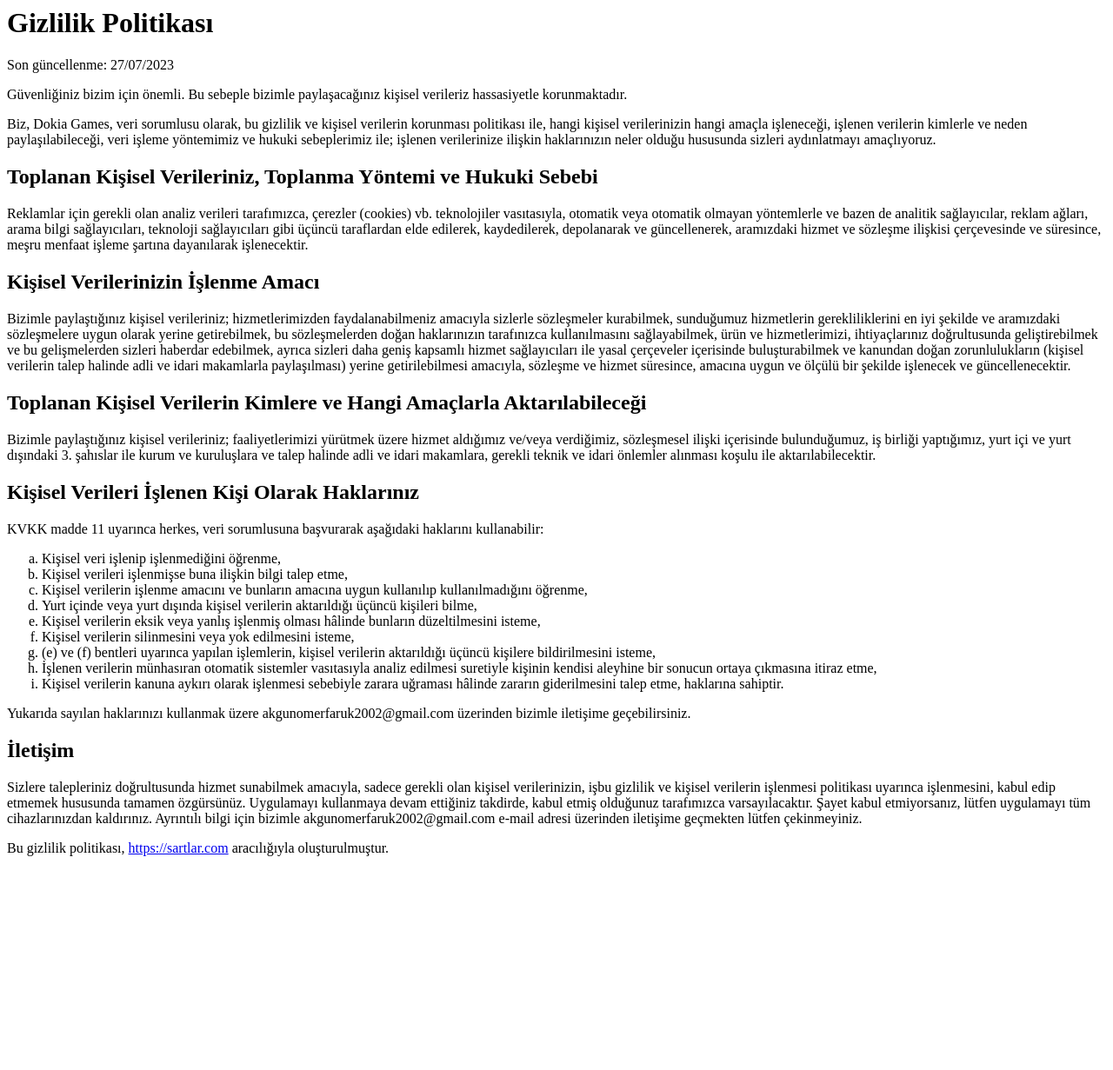
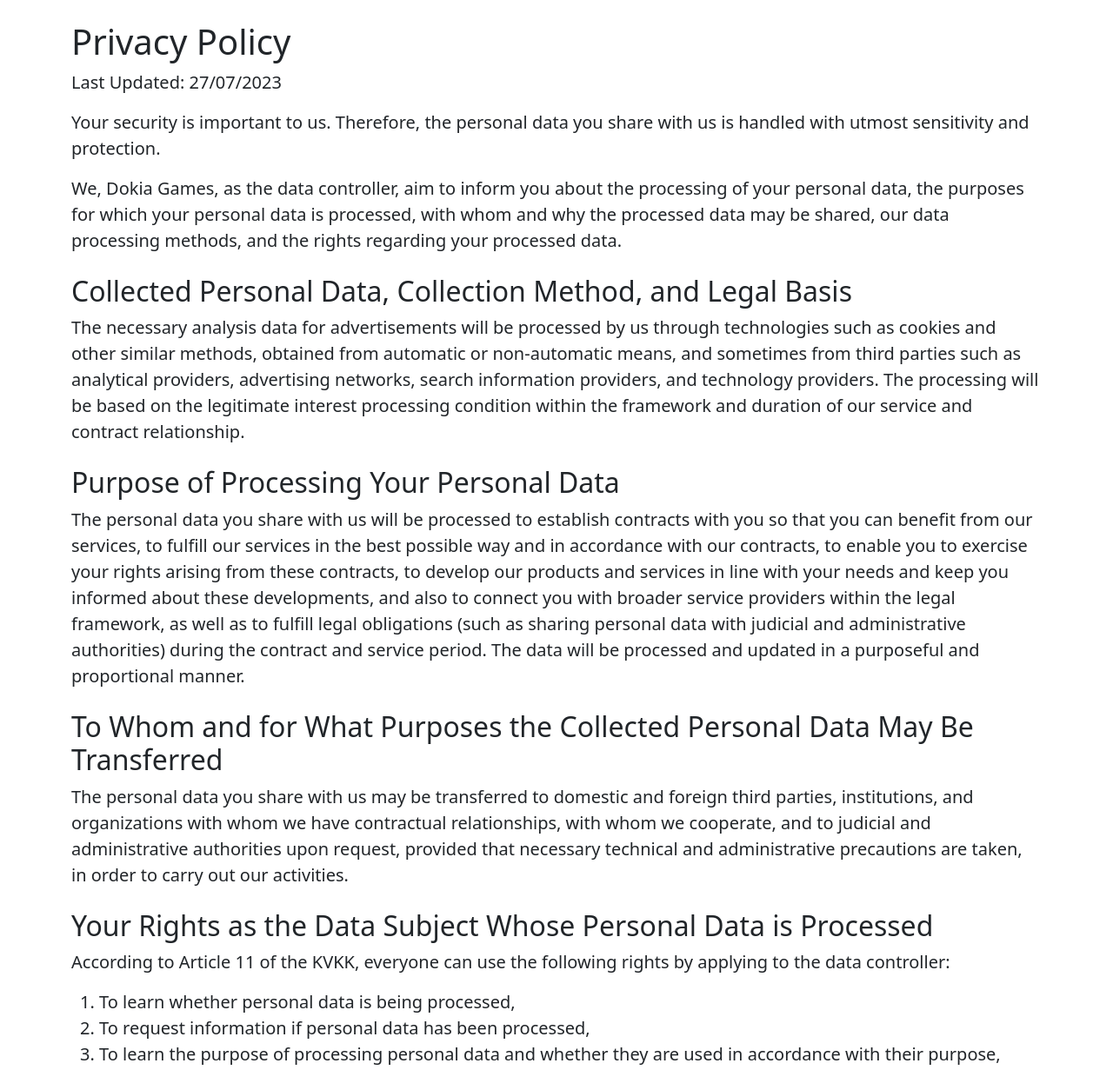
Before and after one commit to RedLighterr/redlighterr.github.io, a plain HTML site: page index.html in a window 1280 px wide. Shown: the top 1231 px of the page at 87% size. Before the commit the page ends 1001 px from the top, so only its background shows below. Drawn offline with nearby package versions, Linux system fonts and the light colour scheme.

Commit message:
Update index.html

```diff
--- a/index.html
+++ b/index.html
@@ -1,61 +1,86 @@
-<h1>Gizlilik Politikası</h1>
-<p>Son güncellenme: 27/07/2023</p>
-<p>
-Güvenliğiniz bizim için önemli. Bu sebeple bizimle paylaşacağınız kişisel verileriz hassasiyetle korunmaktadır.
+<!DOCTYPE html>
+<html lang="en">
+
+<head>
+    <meta charset="UTF-8">
+    <meta name="viewport" content="width=device-width, initial-scale=1.0">
+    <title>Privacy Policy</title>
+    <!-- Add the Bootstrap CSS link here -->
+    <link href="https://cdn.jsdelivr.net/npm/bootstrap@5.3.0-alpha1/dist/css/bootstrap.min.css" rel="stylesheet">
+</head>
+
+<body>
+    <div class="container">
+        <h1 class="mt-4">Privacy Policy</h1>
+        <p class="lead">Last Updated: 27/07/2023</p>
+        <p class="lead">
+            Your security is important to us. Therefore, the personal data you share with us is handled with utmost
+            sensitivity and protection.
         </p>
-<p>
-Biz, Dokia Games, veri sorumlusu olarak, bu gizlilik ve kişisel verilerin korunması politikası ile,
-hangi kişisel verilerinizin hangi amaçla işleneceği, işlenen verilerin kimlerle ve neden paylaşılabileceği,
-veri işleme yöntemimiz ve hukuki sebeplerimiz ile; işlenen verilerinize ilişkin haklarınızın neler
-olduğu hususunda sizleri aydınlatmayı amaçlıyoruz.
+        <p class="lead">
+            We, Dokia Games, as the data controller, aim to inform you about the processing of your personal data, the
+            purposes for which your personal data is processed, with whom and why the processed data may be shared, our
+            data processing methods, and the rights regarding your processed data.
         </p>
-<h2>Toplanan Kişisel Verileriniz, Toplanma Yöntemi ve Hukuki Sebebi</h2>
-<p>
-Reklamlar için gerekli olan analiz verileri tarafımızca,
-çerezler (cookies) vb. teknolojiler vasıtasıyla, otomatik veya otomatik olmayan yöntemlerle
-ve bazen de analitik sağlayıcılar, reklam ağları, arama bilgi sağlayıcıları,
-teknoloji sağlayıcıları gibi üçüncü taraflardan elde edilerek, kaydedilerek,
-depolanarak ve güncellenerek, aramızdaki hizmet ve sözleşme ilişkisi çerçevesinde
-ve süresince, meşru menfaat işleme şartına dayanılarak işlenecektir.
+
+        <h2 class="mt-4">Collected Personal Data, Collection Method, and Legal Basis</h2>
+        <p class="lead">
+            The necessary analysis data for advertisements will be processed by us through technologies such as cookies
+            and other similar methods, obtained from automatic or non-automatic means, and sometimes from third parties
+            such as analytical providers, advertising networks, search information providers, and technology providers.
+            The processing will be based on the legitimate interest processing condition within the framework and
+            duration of our service and contract relationship.
         </p>
-<h2>Kişisel Verilerinizin İşlenme Amacı</h2>
-<p>
-Bizimle paylaştığınız kişisel verileriniz; hizmetlerimizden faydalanabilmeniz
-amacıyla sizlerle sözleşmeler kurabilmek, sunduğumuz hizmetlerin gerekliliklerini
-en iyi şekilde ve aramızdaki sözleşmelere uygun olarak yerine getirebilmek,
-bu sözleşmelerden doğan haklarınızın tarafınızca kullanılmasını sağlayabilmek,
-ürün ve hizmetlerimizi, ihtiyaçlarınız doğrultusunda geliştirebilmek ve bu
-gelişmelerden sizleri haberdar edebilmek, ayrıca sizleri daha geniş kapsamlı hizmet
-sağlayıcıları ile yasal çerçeveler içerisinde buluşturabilmek ve kanundan doğan
-zorunlulukların (kişisel verilerin talep halinde adli ve idari makamlarla paylaşılması)
-yerine getirilebilmesi amacıyla, sözleşme ve hizmet süresince, amacına uygun ve ölçülü bir
-şekilde işlenecek ve güncellenecektir.
+
+        <h2 class="mt-4">Purpose of Processing Your Personal Data</h2>
+        <p class="lead">
+            The personal data you share with us will be processed to establish contracts with you so that you can benefit
+            from our services, to fulfill our services in the best possible way and in accordance with our contracts, to
+            enable you to exercise your rights arising from these contracts, to develop our products and services in line
+            with your needs and keep you informed about these developments, and also to connect you with broader service
+            providers within the legal framework, as well as to fulfill legal obligations (such as sharing personal data
+            with judicial and administrative authorities) during the contract and service period. The data will be
+            processed and updated in a purposeful and proportional manner.
         </p>
-<h2>Toplanan Kişisel Verilerin Kimlere ve Hangi Amaçlarla Aktarılabileceği</h2>
-<p>
-Bizimle paylaştığınız kişisel verileriniz; faaliyetlerimizi yürütmek üzere hizmet
-aldığımız ve/veya verdiğimiz, sözleşmesel ilişki içerisinde bulunduğumuz,
-iş birliği yaptığımız, yurt içi ve yurt dışındaki 3. şahıslar ile kurum ve
-kuruluşlara ve talep halinde adli ve idari makamlara, gerekli teknik ve idari
-önlemler alınması koşulu ile aktarılabilecektir.
+
+        <h2 class="mt-4">To Whom and for What Purposes the Collected Personal Data May Be Transferred</h2>
+        <p class="lead">
+            The personal data you share with us may be transferred to domestic and foreign third parties, institutions,
+            and organizations with whom we have contractual relationships, with whom we cooperate, and to judicial and
+            administrative authorities upon request, provided that necessary technical and administrative precautions are
+            taken, in order to carry out our activities.
         </p>
-<h2>Kişisel Verileri İşlenen Kişi Olarak Haklarınız</h2>
-<p>KVKK madde 11 uyarınca herkes, veri sorumlusuna başvurarak aşağıdaki haklarını kullanabilir:</p>
-<ol type="a">
-<li>Kişisel veri işlenip işlenmediğini öğrenme,</li>
-<li>Kişisel verileri işlenmişse buna ilişkin bilgi talep etme,</li>
-<li>Kişisel verilerin işlenme amacını ve bunların amacına uygun kullanılıp kullanılmadığını öğrenme,</li>
-<li>Yurt içinde veya yurt dışında kişisel verilerin aktarıldığı üçüncü kişileri bilme,</li>
-<li>Kişisel verilerin eksik veya yanlış işlenmiş olması hâlinde bunların düzeltilmesini isteme,</li>
-<li>Kişisel verilerin silinmesini veya yok edilmesini isteme,</li>
-<li>(e) ve (f) bentleri uyarınca yapılan işlemlerin, kişisel verilerin aktarıldığı üçüncü kişilere bildirilmesini isteme,</li>
-<li>İşlenen verilerin münhasıran otomatik sistemler vasıtasıyla analiz edilmesi suretiyle kişinin kendisi aleyhine bir sonucun ortaya çıkmasına itiraz etme,</li>
-<li>Kişisel verilerin kanuna aykırı olarak işlenmesi sebebiyle zarara uğraması hâlinde zararın giderilmesini talep etme, haklarına sahiptir.</li>
+
+        <h2 class="mt-4">Your Rights as the Data Subject Whose Personal Data is Processed</h2>
+        <p class="lead">According to Article 11 of the KVKK, everyone can use the following rights by applying to the data controller:</p>
+        <ol class="lead">
+            <li>To learn whether personal data is being processed,</li>
+            <li>To request information if personal data has been processed,</li>
+            <li>To learn the purpose of processing personal data and whether they are used in accordance with their purpose,</li>
+            <li>To know the third parties to whom personal data is transferred within the country or abroad,</li>
+            <li>To request the correction of personal data if they are incomplete or improperly processed,</li>
+            <li>To request the deletion or destruction of personal data,</li>
+            <li>To request notification to third parties to whom personal data is transferred, about the transactions made
+                under (e) and (f) above,</li>
+            <li>To object to the occurrence of a result against the person by analyzing the processed data exclusively through
+                automated systems,</li>
+            <li>If personal data is processed unlawfully, to demand the remedy of the damage incurred, they have the rights.</li>
         </ol>
-<p>Yukarıda sayılan haklarınızı kullanmak üzere akgunomerfaruk2002@gmail.com üzerinden bizimle iletişime geçebilirsiniz.</p>
-<h2>İletişim</h2>
-<p>
-Sizlere talepleriniz doğrultusunda hizmet sunabilmek amacıyla, sadece gerekli olan kişisel verilerinizin,
-işbu gizlilik ve kişisel verilerin işlenmesi politikası uyarınca işlenmesini, kabul edip etmemek hususunda tamamen özgürsünüz. Uygulamayı kullanmaya devam ettiğiniz takdirde, kabul etmiş olduğunuz tarafımızca varsayılacaktır. Şayet kabul etmiyorsanız, lütfen uygulamayı tüm cihazlarınızdan kaldırınız. Ayrıntılı bilgi için bizimle akgunomerfaruk2002@gmail.com e-mail adresi üzerinden iletişime geçmekten lütfen çekinmeyiniz.
+        <p class="lead">You can contact us at akgunomerfaruk2002@gmail.com to exercise the aforementioned rights.</p>
+
+        <h2 class="mt-4">Contact</h2>
+        <p class="lead">
+            To be able to provide services in line with your requests, you are completely free to accept or reject the
+            processing of your necessary personal data according to this privacy and personal data processing policy. If
+            you continue to use the application, it will be assumed that you have accepted it. If you do not agree, please
+            uninstall the application from all your devices. Please do not hesitate to contact us via
+            akgunomerfaruk2002@gmail.com for detailed information.
         </p>
-<p>Bu gizlilik politikası, <a href="https://sartlar.com">https://sartlar.com</a> aracılığıyla oluşturulmuştur.</p>
+    </div>
+
+    <!-- Add the Bootstrap JS and jQuery scripts here -->
+    <script src="https://code.jquery.com/jquery-3.5.1.slim.min.js"></script>
+    <script src="https://cdn.jsdelivr.net/npm/bootstrap@5.3.0-alpha1/dist/js/bootstrap.min.js"></script>
+</body>
+
+</html>
```
Lines whose indentation alone changed are shown as unchanged.
